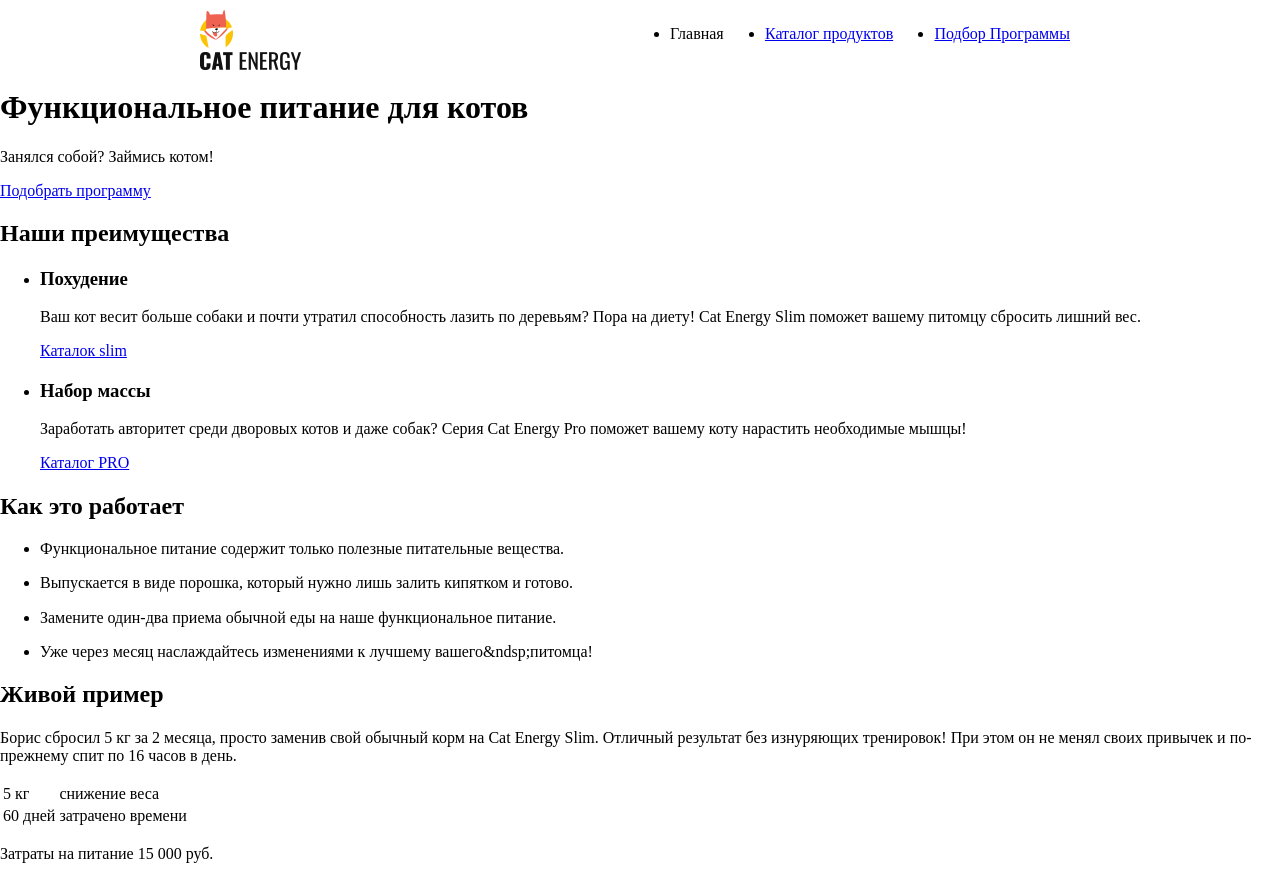
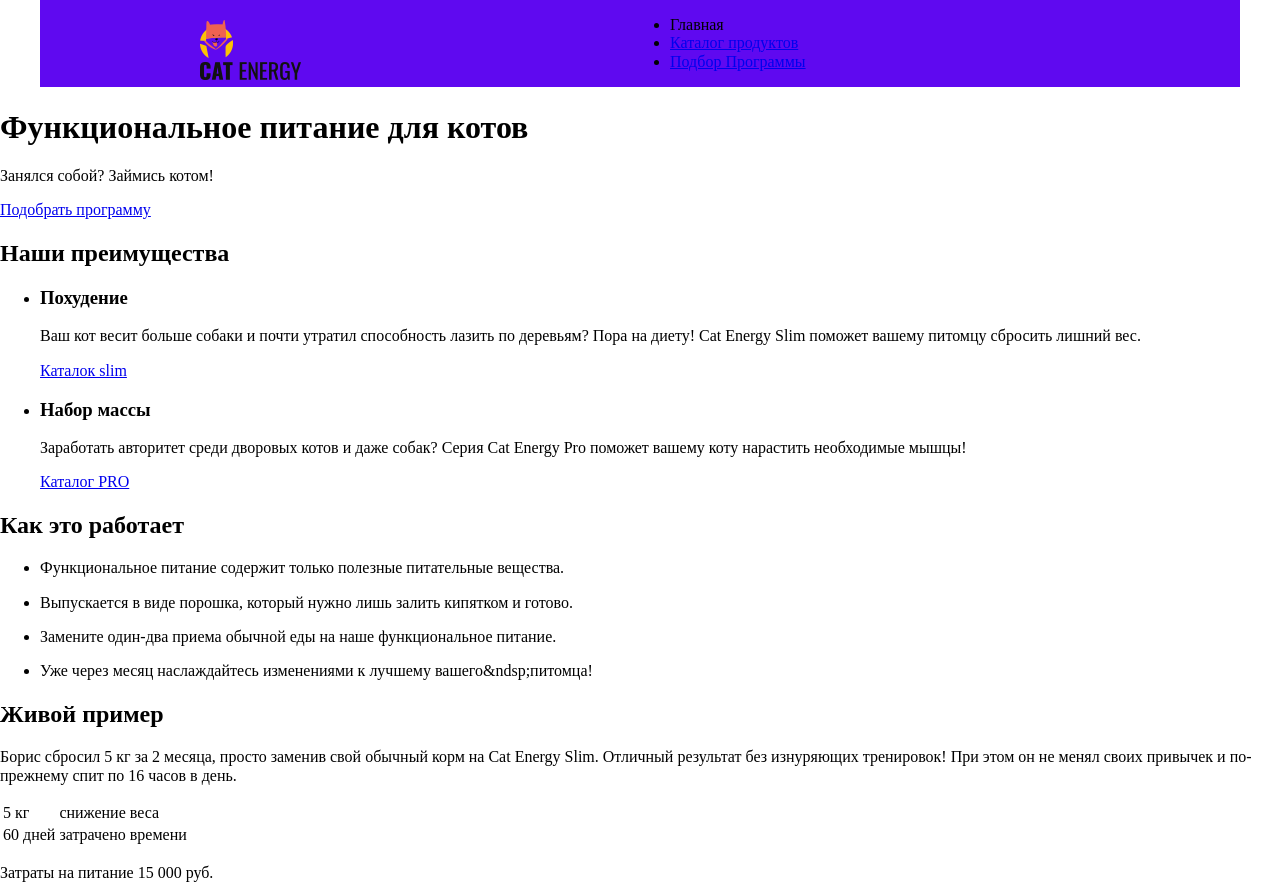
Before and after one commit to dimstud/cat-energy, a plain HTML site: page source/index.html in a window 1280 px wide. Shown: the top 885 px of the page. Drawn offline with Linux system fonts and the light colour scheme.

Commit message:
Начал адаптацию site-list

```diff
--- a/source/css/block/main-nav.css
+++ b/source/css/block/main-nav.css
@@ -1,8 +1,5 @@
 .main-nav {
   width: 320px;
-}
-.main-nav__list.site-list {
-  width: auto;
 }
 
 @media (min-width:768px){
@@ -15,10 +12,6 @@
   width: auto;
 
 }
-.main-nav__list.site-list {
-  display: flex;
-  justify-content: space-between;
-}
 
 
 
--- a/source/css/block/page-header.css
+++ b/source/css/block/page-header.css
@@ -4,6 +4,7 @@
   margin-left: auto;
   margin-bottom: 0;
   width: 320px;
+  background-color: #5f09f0;
 }
 .page-header__layout-container {
   width: auto;
--- /dev/null
+++ b/source/css/block/site-list.css
@@ -0,0 +1 @@
+@charset "utf-8";
--- a/source/css/style.css
+++ b/source/css/style.css
@@ -2,3 +2,4 @@
 @import "block/page-header.css";
 @import "block/main-nav.css";
 @import "block/page-main.css";
+@import "block/site-list.css";
```
Also changed, not shown: source/img/logo-tablet.png (added), source/img/m-close.png (deleted).
